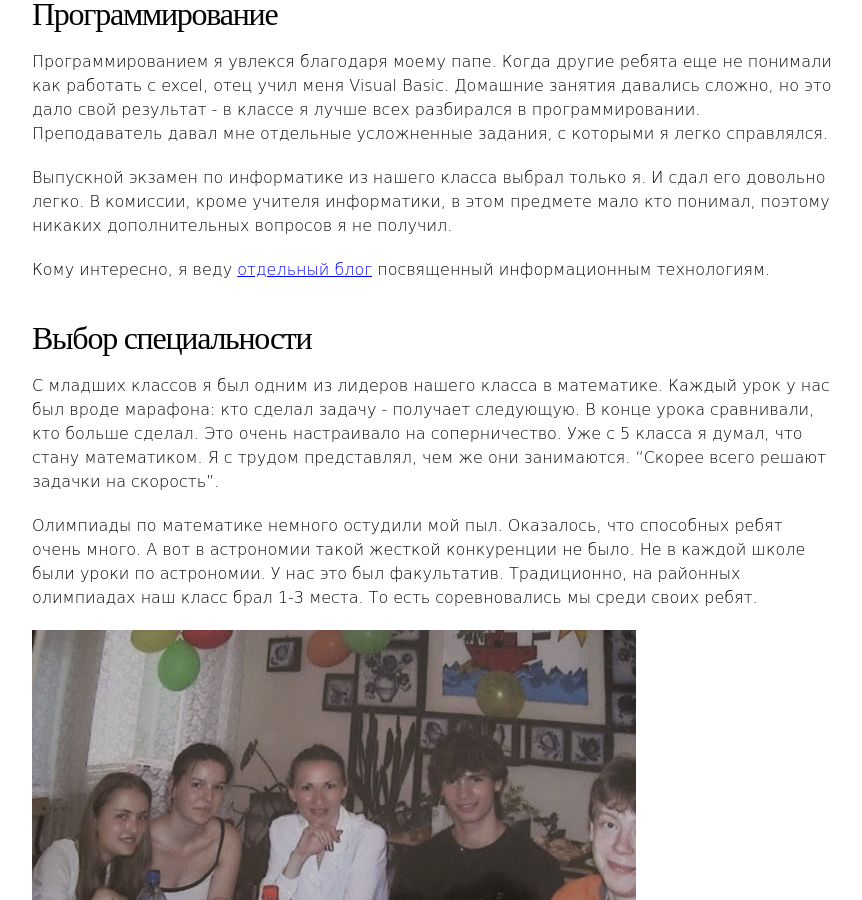
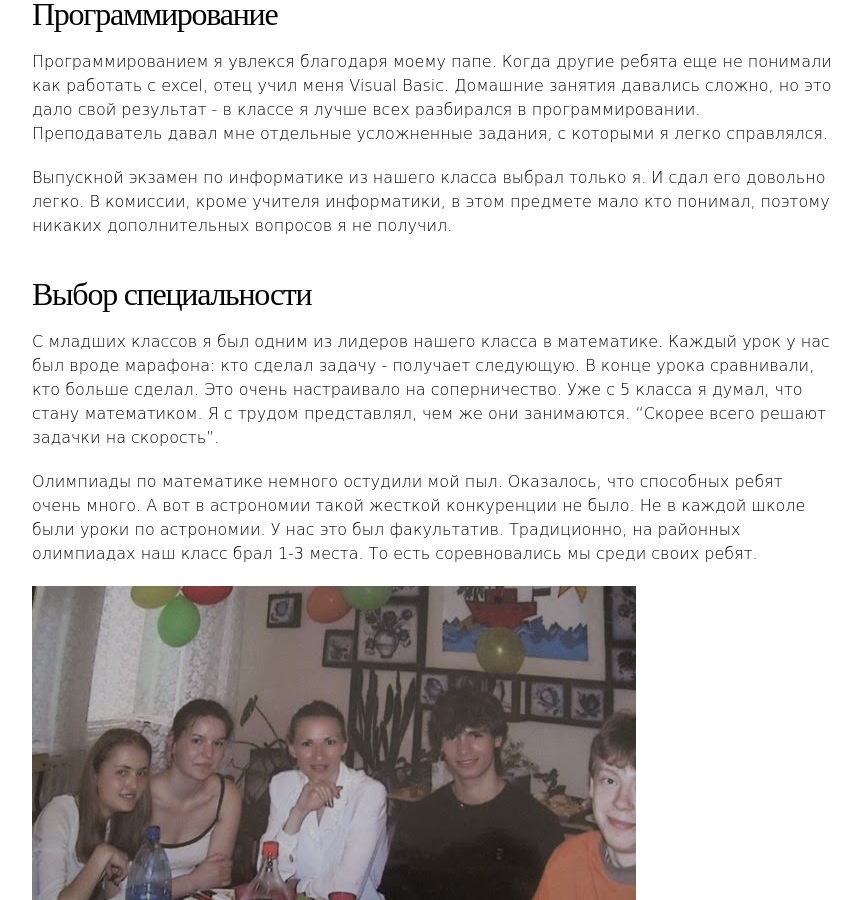
Before and after one commit to sergio-fry/blog, a Jekyll site: the page built from about.md, in a window 1280 px wide and 900 px high, scrolled down 5724 px. Shown: the whole window, without its empty margins (208-1070 px from the left). Built offline with Jekyll 4.4.1, drawn with Linux system fonts in a browser that asks for light colours; nearby versions of some CDN libraries; a script that is not in the unit is left out; comment, search, counter and statistics services are not loaded.

Commit message:
убрал старую ссылку

```diff
--- a/about.md
+++ b/about.md
@@ -93,8 +93,6 @@ email: [sergei.udalov@gmail.com](mailto:sergei.udalov@gmail.com)
 
 Выпускной экзамен по информатике из нашего класса выбрал только я. И сдал его довольно легко. В комиссии, кроме учителя информатики, в этом предмете мало кто понимал, поэтому никаких дополнительных вопросов я не получил.
 
-Кому интересно, я веду [отдельный блог](http://tech.sergei-udalov.ru) посвященный информационным технологиям.
-
 ## Выбор специальности
 
 С младших классов я был одним из лидеров нашего класса в математике. Каждый урок у нас был вроде марафона: кто сделал задачу - получает следующую. В конце урока сравнивали, кто больше сделал. Это очень настраивало на соперничество. Уже с 5 класса я думал, что стану математиком. Я с трудом представлял, чем же они занимаются. "Скорее всего решают задачки на скорость".
```
